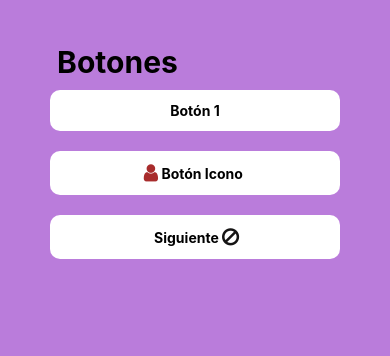
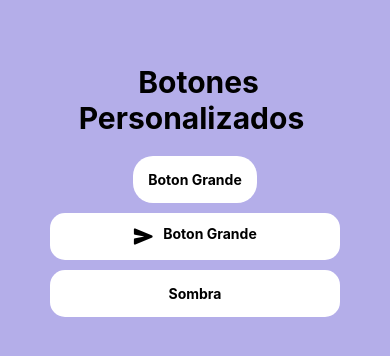
Before and after one commit to Anakimberly/PROYECTOEXPO, a React Native app: screen / in a window 390 px wide. Shown: the top 356 px of the page. Built offline with nearby package versions, Linux system fonts and the light colour scheme.

Commit message:
se creo el componente botonesv2

```diff
--- a/App.js
+++ b/App.js
@@ -1,13 +1,13 @@
 //import HomePrincipal from "./src/pages/HomePrincipal";
-//import BotonesV2 from "./src/pages/BotonesV2";
-import Botones from "./src/pages/Botones";
+import BotonesV2 from "./src/pages/BotonesV2";
+//import Botones from "./src/pages/Botones";
 // import Home from "./src/pages/Home";
 
 export default function App() {
   return (
     // <Home />
-    <Botones />
-    //<BotonesV2 />
+    //<Botones />
+    <BotonesV2 />
     //<HomePrincipal />
   );
 }
--- /dev/null
+++ b/src/pages/BotonesV2.js
@@ -0,0 +1,82 @@
+import { FontAwesome, MaterialIcons, Ionicons } from '@expo/vector-icons';
+import { View, Text, StyleSheet, Platform, StatusBar, TouchableOpacity } from "react-native";
+
+export default function BotonesV2 () {
+ return (
+    <View style={style.mainS}>
+        <Text style ={style.title}> Botones Personalizados </Text>
+        {/* Boton grande */}
+        <TouchableOpacity style={style.botonGrande}>
+        <Text style={style.textoBoton}>Boton Grande</Text>
+        </TouchableOpacity>
+        {/* Boton grande con Icono*/}
+        <TouchableOpacity style={style.botonConIcono}>
+        <Ionicons name="send" size={20} color={'#000000ff'} style = {style.iconoIzquierda}/>
+        <Text style={style.textoBoton}>Boton Grande</Text>
+        </TouchableOpacity>
+        {/* Boton sombreado*/}
+        <TouchableOpacity style={style.botonSombreado}>
+        <Text style={style.textoBoton}> Sombra </Text>
+        </TouchableOpacity>
+    </View>
+  );
+}
+
+const style = StyleSheet.create({
+    mainS:{
+        flex:1,
+        backgroundColor: '#b4aee9ff',
+        paddingTop: Platform.OS === 'android' ? StatusBar.currentHeight:44,
+        padding: 50
+    },
+    title:{
+        fontSize: 30,
+        fontWeight: 'bold',
+        marginTop: 20,
+        textAlign:'center'
+    },
+    textoBoton:{
+        color: '#000000ff',
+        fontWeight: 'bold',
+        textAlign: 'center'
+    },
+    botonGrande:{
+        backgroundColor: '#ffffffff',
+        padding: 15,
+        borderRadius:20,
+        marginTop:20,
+        alignSelf:'center'
+    },
+    botonConIcono:{
+        backgroundColor: '#ffffffff',
+        marginTop:10,
+        flexDirection:'row',
+        alignContent:'center',
+        justifyContent:'center',
+        paddingVertical:12,
+        borderRadius:15
+    },
+    iconoIzquierda:{
+        marginRight:10
+    },
+    botonSombreado:{
+        marginTop:10,
+        backgroundColor: '#ffffffff',
+        paddingVertical: 15,
+        borderRadius:15,
+        marginBottom: 15,
+    },
+    sombra: {
+        ...Platform.select({
+        android: {
+            elevation: 6,
+        },
+        ios: {
+            shadowColor: '#000',
+            shadowOffset: { width: 0, height: 2 },
+            shadowOpacity: 0.3,
+            shadowRadius: 4,
+            },
+        }),
+     },
+});
```
